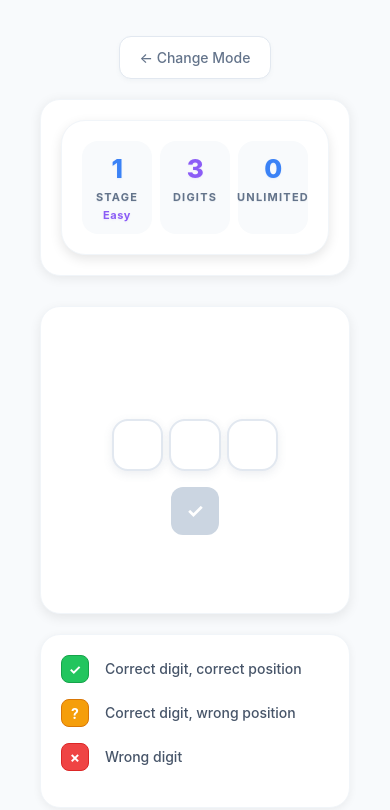
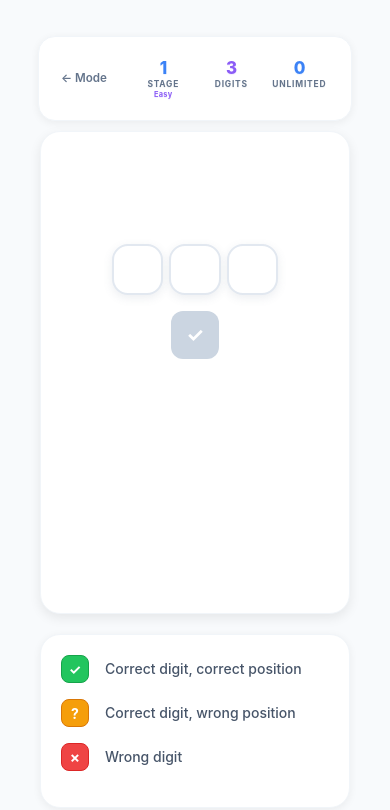
Before and after one commit to arditzh/numbrex_native, a React Native app: screen / in a window 390 px wide. Both pictures are taken after a click on the element 195 px from the left and 276 px from the top of the page. Shown: the top 810 px of the page. Built offline with nearby package versions, Linux system fonts and the light colour scheme.

Commit message:
header for gameStats

```diff
--- a/package.json
+++ b/package.json
@@ -17,6 +17,7 @@
     "react": "19.1.0",
     "react-native": "0.81.4",
     "react-native-reanimated": "^3.19.1",
+    "react-native-size-matters": "^0.4.2",
     "react-native-worklets": "0.5.1"
   },
   "devDependencies": {
--- a/src/components/GameStats.tsx
+++ b/src/components/GameStats.tsx
@@ -1,6 +1,7 @@
 import React from 'react';
 import { View, Text, StyleSheet } from 'react-native';
 import { GameMode, formatTime } from '../utils/gameLogic';
+import { scale, verticalScale, moderateScale } from 'react-native-size-matters';
 
 interface GameStatsProps {
   stage: number;
@@ -121,101 +122,93 @@ const styles = StyleSheet.create({
   container: {
     flexDirection: 'row',
     justifyContent: 'space-around',
-    paddingVertical: 16,
-    paddingHorizontal: 16,
-    backgroundColor: '#FFFFFF',
-    borderRadius: 24,
-    shadowColor: '#000',
-    shadowOffset: { width: 0, height: 4 },
-    shadowOpacity: 0.1,
-    shadowRadius: 12,
-    elevation: 5,
-    borderWidth: 1,
-    borderColor: '#F1F5F9',
+    paddingVertical: verticalScale(4),
+    paddingHorizontal: scale(4),
+    backgroundColor: 'transparent',
+    borderRadius: 0,
+    shadowColor: 'transparent',
+    elevation: 0,
+    borderWidth: 0,
   },
   survivalContainer: {
     flexDirection: 'row',
     justifyContent: 'space-between',
-    paddingVertical: 16,
-    paddingHorizontal: 12,
-    backgroundColor: '#FFFFFF',
-    borderRadius: 24,
-    shadowColor: '#000',
-    shadowOffset: { width: 0, height: 4 },
-    shadowOpacity: 0.1,
-    shadowRadius: 12,
-    elevation: 5,
-    borderWidth: 1,
-    borderColor: '#F1F5F9',
+    paddingVertical: verticalScale(4),
+    paddingHorizontal: scale(2),
+    backgroundColor: 'transparent',
+    borderRadius: 0,
+    shadowColor: 'transparent',
+    elevation: 0,
+    borderWidth: 0,
   },
   statItem: {
     alignItems: 'center',
     flex: 1,
-    paddingHorizontal: 8,
-    backgroundColor: '#F8FAFC',
-    borderRadius: 16,
-    paddingVertical: 12,
-    margin: 4,
+    paddingHorizontal: scale(2),
+    backgroundColor: 'transparent',
+    borderRadius: 0,
+    paddingVertical: verticalScale(2),
+    margin: 0,
   },
   statValue: {
-    fontSize: 26,
+    fontSize: moderateScale(16),
     fontWeight: '800',
     color: '#3B82F6',
-    marginBottom: 6,
-    letterSpacing: -0.5,
+    marginBottom: verticalScale(1),
+    letterSpacing: -0.3,
     textShadowColor: 'rgba(59, 130, 246, 0.1)',
     textShadowOffset: { width: 0, height: 1 },
-    textShadowRadius: 2,
+    textShadowRadius: 1,
   },
   statValueAccent: {
-    fontSize: 26,
+    fontSize: moderateScale(16),
     fontWeight: '800',
     color: '#8B5CF6',
-    marginBottom: 6,
-    letterSpacing: -0.5,
+    marginBottom: verticalScale(1),
+    letterSpacing: -0.3,
     textShadowColor: 'rgba(139, 92, 246, 0.1)',
     textShadowOffset: { width: 0, height: 1 },
-    textShadowRadius: 2,
+    textShadowRadius: 1,
   },
   statLabel: {
-    fontSize: 11,
+    fontSize: moderateScale(8),
     color: '#64748B',
     fontWeight: '700',
-    letterSpacing: 1.2,
+    letterSpacing: 0.8,
     textTransform: 'uppercase',
     textShadowColor: 'rgba(100, 116, 139, 0.1)',
     textShadowOffset: { width: 0, height: 1 },
     textShadowRadius: 1,
   },
   stageName: {
-    fontSize: 11,
+    fontSize: moderateScale(7),
     fontWeight: '700',
-    marginTop: 4,
+    marginTop: verticalScale(1),
     textAlign: 'center',
-    letterSpacing: 0.5,
+    letterSpacing: 0.3,
   },
   bossLevel: {
     color: '#F59E0B',
     textShadowColor: 'rgba(245, 158, 11, 0.2)',
     textShadowOffset: { width: 0, height: 1 },
-    textShadowRadius: 2,
+    textShadowRadius: 1,
   },
   normalLevel: {
     color: '#8B5CF6',
     textShadowColor: 'rgba(139, 92, 246, 0.1)',
     textShadowOffset: { width: 0, height: 1 },
-    textShadowRadius: 2,
+    textShadowRadius: 1,
   },
   urgentTime: {
     color: '#EF4444',
     textShadowColor: 'rgba(239, 68, 68, 0.2)',
     textShadowOffset: { width: 0, height: 1 },
-    textShadowRadius: 2,
+    textShadowRadius: 1,
   },
   normalTime: {
     color: '#8B5CF6',
     textShadowColor: 'rgba(139, 92, 246, 0.1)',
     textShadowOffset: { width: 0, height: 1 },
-    textShadowRadius: 2,
+    textShadowRadius: 1,
   },
 });
--- a/src/components/NumberGame.tsx
+++ b/src/components/NumberGame.tsx
@@ -10,6 +10,7 @@ import {
   Keyboard,
   TouchableWithoutFeedback
 } from 'react-native';
+import { scale, verticalScale, moderateScale } from 'react-native-size-matters';
 import * as Haptics from 'expo-haptics';
 import { GameModeSelector } from './GameModeSelector';
 import { GameStats } from './GameStats';
@@ -306,16 +307,15 @@ export const NumberGame = () => {
     <View style={styles.container}>
       <TouchableWithoutFeedback onPress={Keyboard.dismiss}>
         <View style={styles.fixedHeader}>
-          <View style={styles.header}>
+          <View style={styles.headerContainer}>
             <TouchableOpacity
               onPress={backToModeSelection}
-              style={styles.backButton}
+              style={styles.headerChangeModeButton}
             >
-              <Text style={styles.backButtonText}>← Change Mode</Text>
+              <Text style={styles.changeModeText}>← Mode</Text>
             </TouchableOpacity>
-          </View>
 
-          <View style={styles.statsCard}>
+            <View style={styles.statsContainer}>
               <GameStats
                 stage={gameState.stage}
                 stageName={currentConfig.name}
@@ -329,6 +329,7 @@ export const NumberGame = () => {
                 survivalStreak={gameState.survivalStreak}
                 isBossLevel={currentConfig.isBossLevel}
               />
+            </View>
           </View>
         </View>
       </TouchableWithoutFeedback>
@@ -465,50 +466,49 @@ const styles = StyleSheet.create({
   },
   fixedHeader: {
     backgroundColor: '#F8FAFC',
-    paddingHorizontal: 20,
-    paddingTop: 20,
-    paddingBottom: 10,
+    paddingHorizontal: scale(16),
+    paddingTop: verticalScale(16),
+    paddingBottom: verticalScale(8),
   },
-  header: {
+  headerContainer: {
+    backgroundColor: '#FFFFFF',
+    borderRadius: moderateScale(16),
+    padding: scale(12),
+    flexDirection: 'row',
     alignItems: 'center',
-    marginBottom: 20,
-  },
-  backButton: {
-    backgroundColor: '#FFFFFF',
-    borderWidth: 1,
-    borderColor: '#E2E8F0',
-    borderRadius: 12,
-    paddingVertical: 12,
-    paddingHorizontal: 20,
-    shadowColor: '#64748B',
-    shadowOffset: {
-      width: 0,
-      height: 2,
-    },
-    shadowOpacity: 0.05,
-    shadowRadius: 4,
-    elevation: 2,
-  },
-  backButtonText: {
-    color: '#64748B',
-    fontSize: 14,
-    fontWeight: '500',
-  },
-  statsCard: {
-    backgroundColor: '#FFFFFF',
-    borderRadius: 20,
-    padding: 20,
-    marginBottom: 20,
+    justifyContent: 'space-between',
     shadowColor: '#000',
     shadowOffset: {
       width: 0,
       height: 2,
     },
-    shadowOpacity: 0.08,
-    shadowRadius: 12,
-    elevation: 4,
+    shadowOpacity: 0.06,
+    shadowRadius: 8,
+    elevation: 3,
     borderWidth: 1,
     borderColor: '#F1F5F9',
+    minHeight: verticalScale(60),
+  },
+  headerChangeModeButton: {
+    backgroundColor: 'transparent',
+    paddingVertical: verticalScale(6),
+    paddingHorizontal: scale(8),
+    borderRadius: moderateScale(8),
+  },
+  changeModeText: {
+    color: '#64748B',
+    fontSize: moderateScale(11),
+    fontWeight: '600',
+    textAlign: 'center',
+  },
+  statsContainer: {
+    flex: 1,
+    marginLeft: scale(8),
+  },
+  statsCard: {
+    backgroundColor: 'transparent',
+    padding: 0,
+    margin: 0,
   },
   gameCard: {
     backgroundColor: '#FFFFFF',
```
Also changed, not shown: 1 other file (tests, documents, lock files or other folders). Lines whose indentation alone changed are shown as unchanged.
